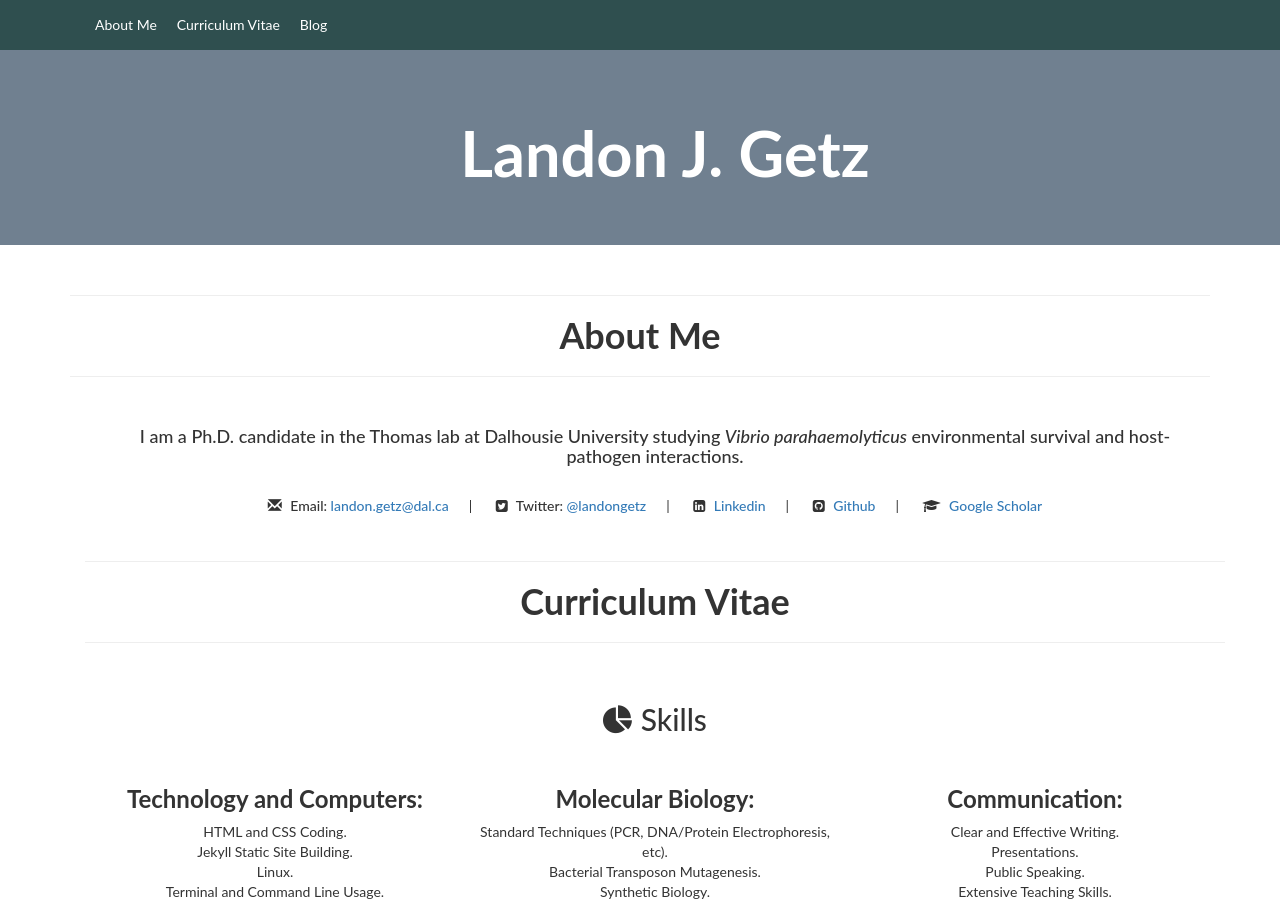
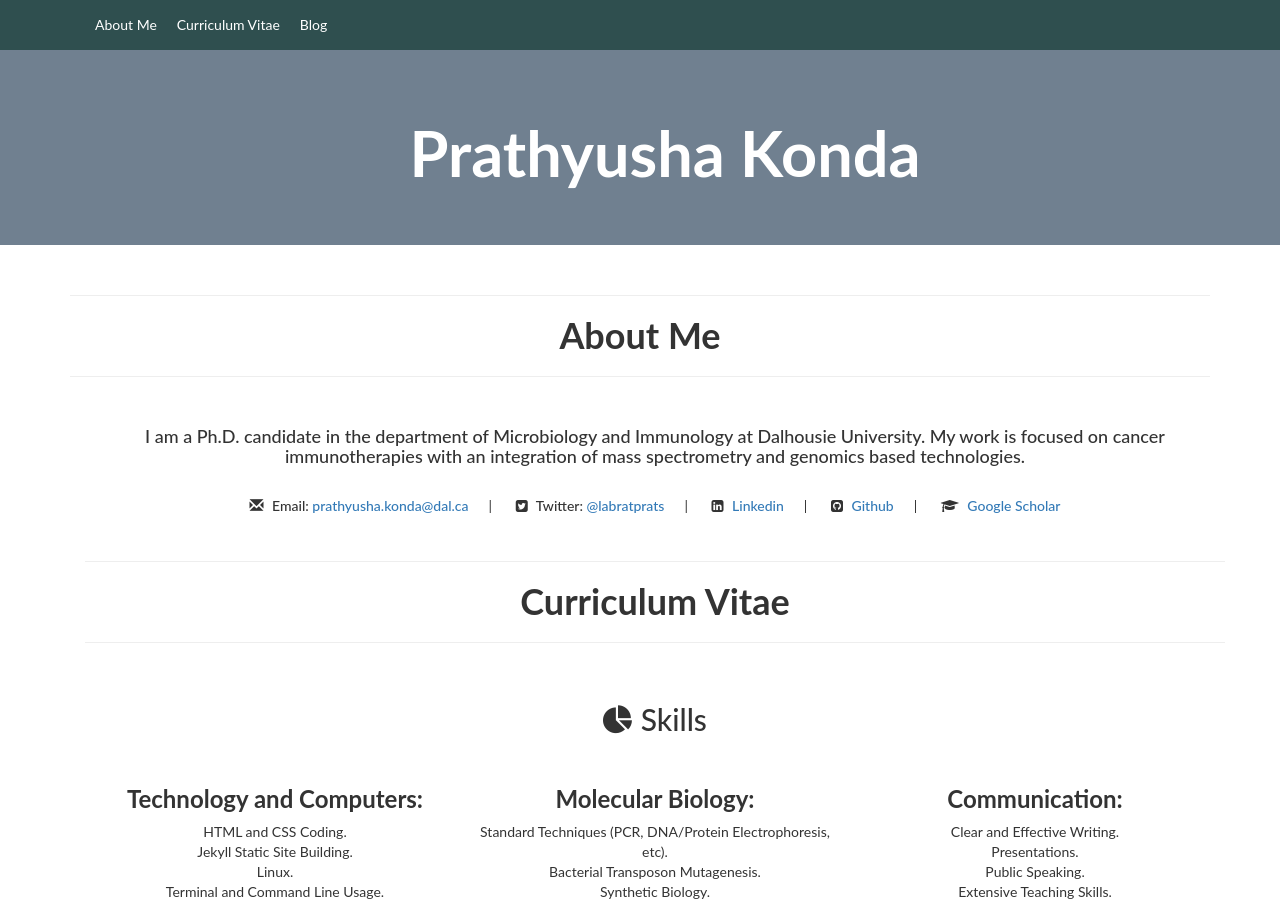
Before and after one commit to Prathyusha-konda/Prathyusha-konda.github.io, a Jekyll site: the page built from index.md, in a window 1280 px wide and 900 px high. Built offline with Jekyll 4.4.1, drawn with Linux system fonts in a browser that asks for light colours; nearby versions of some CDN libraries.

Commit message:
Update index.md

```diff
--- a/index.md
+++ b/index.md
@@ -3,7 +3,7 @@
 # Edit theme's home layout instead if you wanna make some changes
 # See: https://jekyllrb.com/docs/themes/#overriding-theme-defaults
 layout: default
-page_title: Landon J. Getz
+page_title: Prathyusha Konda
 scroll: true
 ---
 <div class="container" id="about">
@@ -13,14 +13,14 @@ scroll: true
 <h1 id="about"><b>About Me</b></h1>
 <hr>
 <div class="container">
-    <h4>I am a Ph.D. candidate in the Thomas lab at Dalhousie University studying <i>Vibrio parahaemolyticus</i> environmental survival and host-pathogen interactions.</h4>
+    <h4>I am a Ph.D. candidate in the department of Microbiology and Immunology at Dalhousie University. My work is focused on cancer immunotherapies with an integration of mass spectrometry and genomics based technologies.</h4>
 </div>
 <div class="container" id="contactbuttondiv">
-    <h5 id="contactbuttons"><span id="icon" class="glyphicon glyphicon-envelope"></span>  Email:<a href="mailto:landon.getz@dal.ca"> landon.getz@dal.ca</a></h5>|
-    <h5 id="contactbuttons"><i id="icon" class="fa fa-twitter-square fa-1x" aria-hidden="true"></i>  Twitter: <a target="_blank" href="http://twitter.com/landongetz">@landongetz</a></h5>|
-    <h5 id="contactbuttons"><span id="icon" class="fa fa-linkedin-square"></span>  <a href="https://www.linkedin.com/in/landon-getz-19a473111/">Linkedin</a></h5>|
-    <h5 id="contactbuttons"><span id="icon" class="fa fa-github-square"></span>  <a href="https://www.github.com/LandonGetz">Github</a></h5>|
-    <h5 id="contactbuttons"><i id="icon" class="fa fa-graduation-cap" aria-hidden="true"></i>  <a href="https://scholar.google.ca/citations?user=cFMTBYMAAAAJ&hl=en&authuser=3">Google Scholar</a></h5>
+    <h5 id="contactbuttons"><span id="icon" class="glyphicon glyphicon-envelope"></span>  Email:<a href="mailto:prathyusha.konda@dal.ca"> prathyusha.konda@dal.ca</a></h5>|
+    <h5 id="contactbuttons"><i id="icon" class="fa fa-twitter-square fa-1x" aria-hidden="true"></i>  Twitter: <a target="_blank" href="http://twitter.com/labratprats">@labratprats</a></h5>|
+    <h5 id="contactbuttons"><span id="icon" class="fa fa-linkedin-square"></span>  <a href="https://www.linkedin.com/in/prathyusha-konda-3240385a/">Linkedin</a></h5>|
+    <h5 id="contactbuttons"><span id="icon" class="fa fa-github-square"></span>  <a href="https://www.github.com/Prathyusha-konda">Github</a></h5>|
+    <h5 id="contactbuttons"><i id="icon" class="fa fa-graduation-cap" aria-hidden="true"></i>  <a href="https://scholar.google.ca/citations?user=LMu60kjth8EC&hl=en">Google Scholar</a></h5>
 </div>
 <div class="container" id="CV">
 <div>
```
